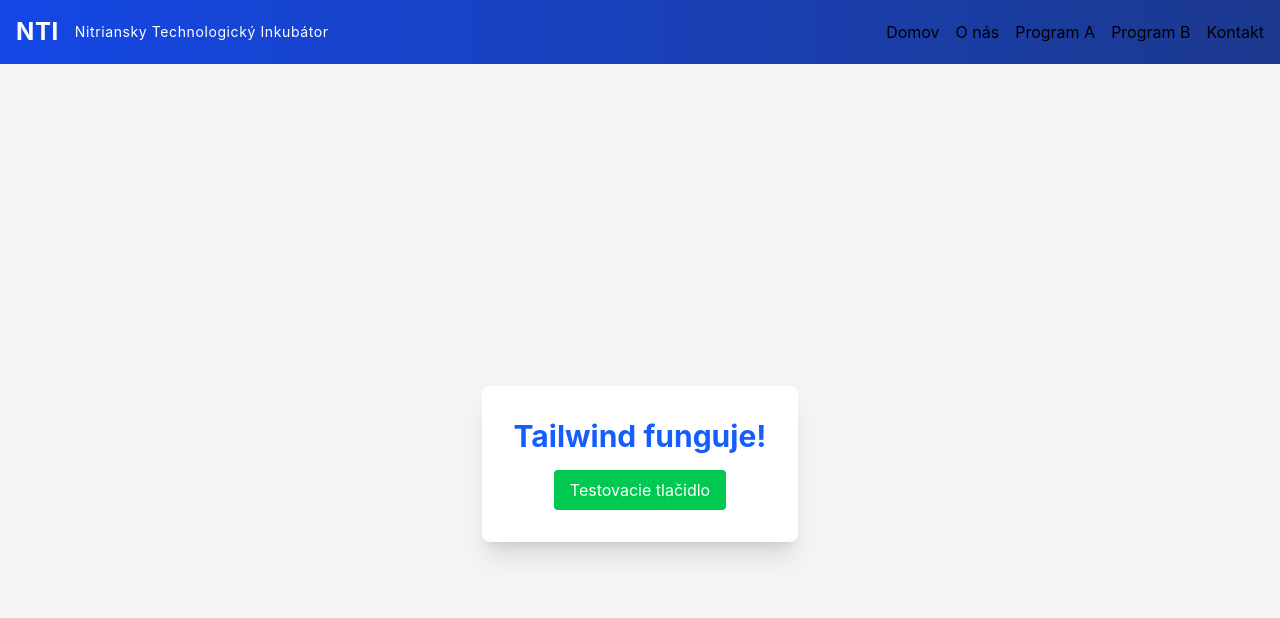
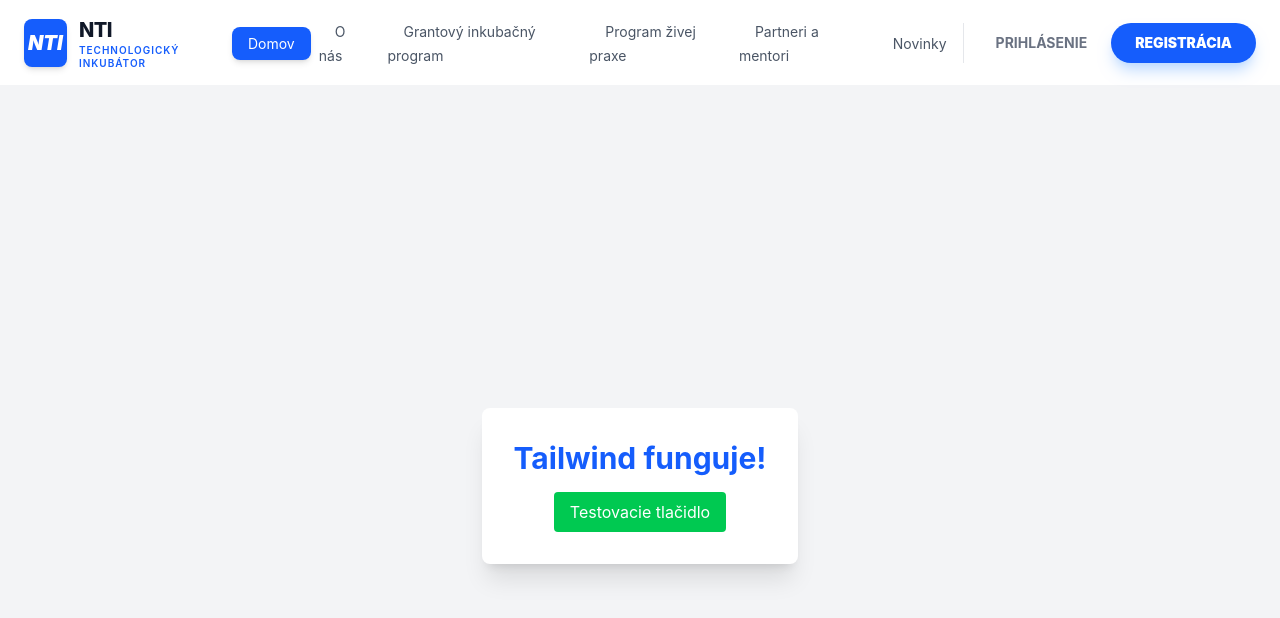
Before and after one commit to VendelinSlezak/FE_nitriansky_technologicky_inkubator, a Vue app: page / in a window 1280 px wide. Shown: the top 618 px of the page. Built offline with nearby package versions, Linux system fonts and the light colour scheme.

Commit message:
menu component

```diff
--- a/src/components/MenuComponent.vue
+++ b/src/components/MenuComponent.vue
@@ -6,9 +6,10 @@ export default {
             navLinks: [
                 { name: 'Domov', path: '/' },
                 { name: 'O nás', path: '/o-nas' },
-                { name: 'Program A', path: '/program-a' },
-                { name: 'Program B', path: '/program-b' },
-                { name: 'Kontakt', path: '/kontakt' }
+                { name: 'Grantový inkubačný program', path: '/program-a' },
+                { name: 'Program živej praxe', path: '/program-b' },
+                { name: 'Partneri a mentori', path: '/kontakt' },
+                { name: 'Novinky', path: '/kontakt' },
             ]
         }
     },
@@ -16,23 +17,48 @@ export default {
 </script>
 
 <template>
-    <nav class="bg-gradient-to-r from-blue-700 to-blue-900 shadow-lg p-4">
-        <div class="container mx-auto flex items-center justify-between">
-            <router-link to="/" class="flex items-center space-x-2 text-white text-2xl font-bold tracking-wide">
-                <span>NTI</span>
-                <span class="text-sm font-normal ml-2">Nitriansky Technologický Inkubátor</span>
+  <nav class="bg-white shadow-sm border-b border-gray-100">
+    <div class="container mx-auto px-6 py-4 flex items-center justify-between">
+
+      <router-link to="/" class="flex items-center group transition-transform hover:scale-[1.02]">
+        <div class="w-12 h-12 bg-blue-600 rounded-lg flex items-center justify-center mr-3 shadow-md">
+          <span class="text-white font-black text-xl italic">NTI</span>
+        </div>
+        <div class="flex flex-col leading-tight">
+          <span class="text-xl font-extrabold tracking-tight text-gray-900 uppercase">NTI</span>
+          <span class="text-[10px] font-semibold text-blue-600 uppercase tracking-widest">Technologický Inkubátor</span>
+        </div>
       </router-link>
 
-            <div class="flex space-x-4">
+      <div class="flex items-center space-x-2">
         <router-link
             v-for="link in navLinks"
             :key="link.name"
             :to="link.path"
-                class="nav-square group"
+            v-slot="{ isActive }"
+        >
+            <span
+            :class="[
+                'px-4 py-2 rounded-lg text-sm transition-all duration-200',
+                isActive
+                ? 'bg-blue-600 text-white shadow-md'
+                : 'text-gray-600 hover:bg-gray-100 hover:text-blue-600'
+            ]"
             >
             {{ link.name }}
+            </span>
         </router-link>
       </div>
+
+      <div class="flex items-center space-x-6 border-l border-gray-200 pl-8">
+        <router-link to="/login" class="text-gray-500 hover:text-blue-600 text-sm font-bold transition-colors">
+          PRIHLÁSENIE
+        </router-link>
+        <router-link to="/register" class="bg-blue-600 hover:bg-blue-700 text-white px-6 py-2.5 rounded-full text-sm font-black shadow-lg shadow-blue-200 transition-all transform active:scale-95">
+          REGISTRÁCIA
+        </router-link>
+      </div>
+
     </div>
   </nav>
 </template>
```
Lines whose indentation alone changed are shown as unchanged.
